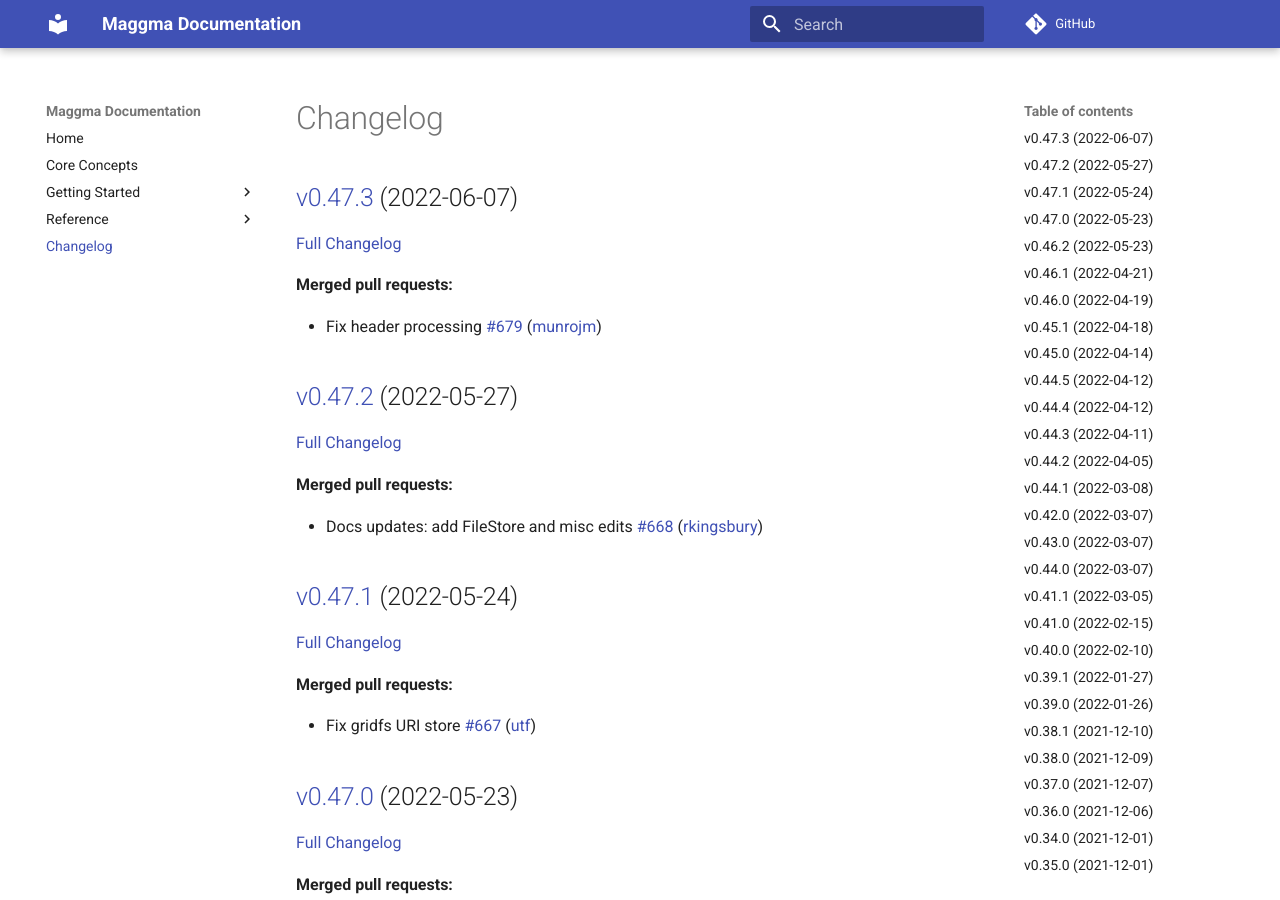
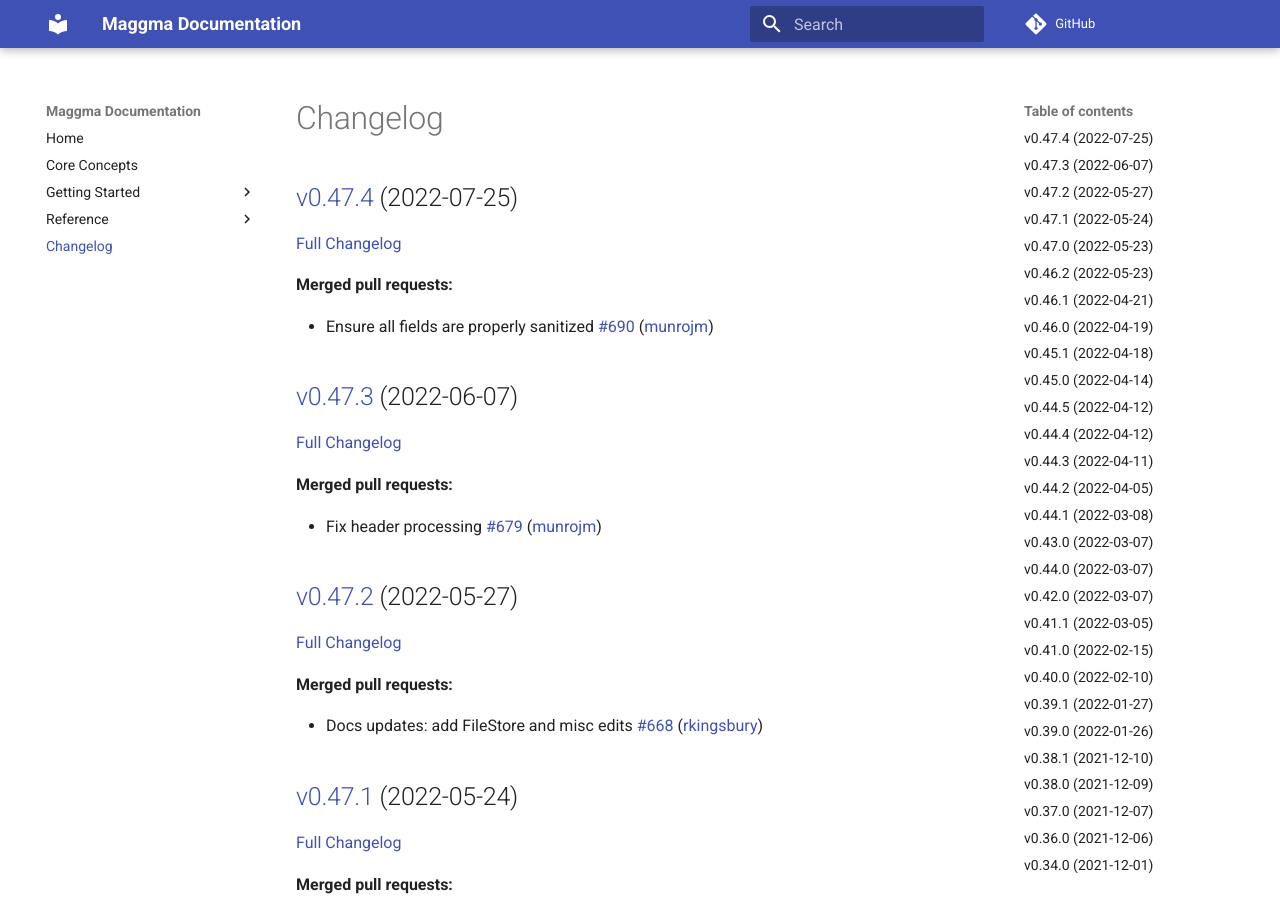
Before and after one commit to materialsproject/maggma, an MkDocs documentation site: the page built from docs/CHANGELOG.md, in a window 1280 px wide and 900 px high. Built offline with MkDocs 1.6.1 and Material for MkDocs 9.7.7, drawn with Linux system fonts in a browser that asks for light colours; comment, search, counter and statistics services are not loaded; some of the changed text lies outside the part shown.

Commit message:
Updated CHANGELOG.md

```diff
--- a/docs/CHANGELOG.md
+++ b/docs/CHANGELOG.md
@@ -1,4 +1,12 @@
 # Changelog
+
+## [v0.47.4](https://github.com/materialsproject/maggma/tree/v0.47.4) (2022-07-25)
+
+[Full Changelog](https://github.com/materialsproject/maggma/compare/v0.47.3...v0.47.4)
+
+**Merged pull requests:**
+
+- Ensure all fields are properly sanitized [\#690](https://github.com/materialsproject/maggma/pull/690) ([munrojm](https://github.com/munrojm))
 
 ## [v0.47.3](https://github.com/materialsproject/maggma/tree/v0.47.3) (2022-06-07)
 
@@ -106,15 +114,11 @@
 
 ## [v0.44.1](https://github.com/materialsproject/maggma/tree/v0.44.1) (2022-03-08)
 
-[Full Changelog](https://github.com/materialsproject/maggma/compare/v0.42.0...v0.44.1)
+[Full Changelog](https://github.com/materialsproject/maggma/compare/v0.43.0...v0.44.1)
 
 **Merged pull requests:**
 
 - added localhost test for MongoURIStore [\#595](https://github.com/materialsproject/maggma/pull/595) ([jmmshn](https://github.com/jmmshn))
-
-## [v0.42.0](https://github.com/materialsproject/maggma/tree/v0.42.0) (2022-03-07)
-
-[Full Changelog](https://github.com/materialsproject/maggma/compare/v0.43.0...v0.42.0)
 
 ## [v0.43.0](https://github.com/materialsproject/maggma/tree/v0.43.0) (2022-03-07)
 
@@ -122,7 +126,11 @@
 
 ## [v0.44.0](https://github.com/materialsproject/maggma/tree/v0.44.0) (2022-03-07)
 
-[Full Changelog](https://github.com/materialsproject/maggma/compare/v0.41.1...v0.44.0)
+[Full Changelog](https://github.com/materialsproject/maggma/compare/v0.42.0...v0.44.0)
+
+## [v0.42.0](https://github.com/materialsproject/maggma/tree/v0.42.0) (2022-03-07)
+
+[Full Changelog](https://github.com/materialsproject/maggma/compare/v0.41.1...v0.42.0)
 
 **Merged pull requests:**
 
```
